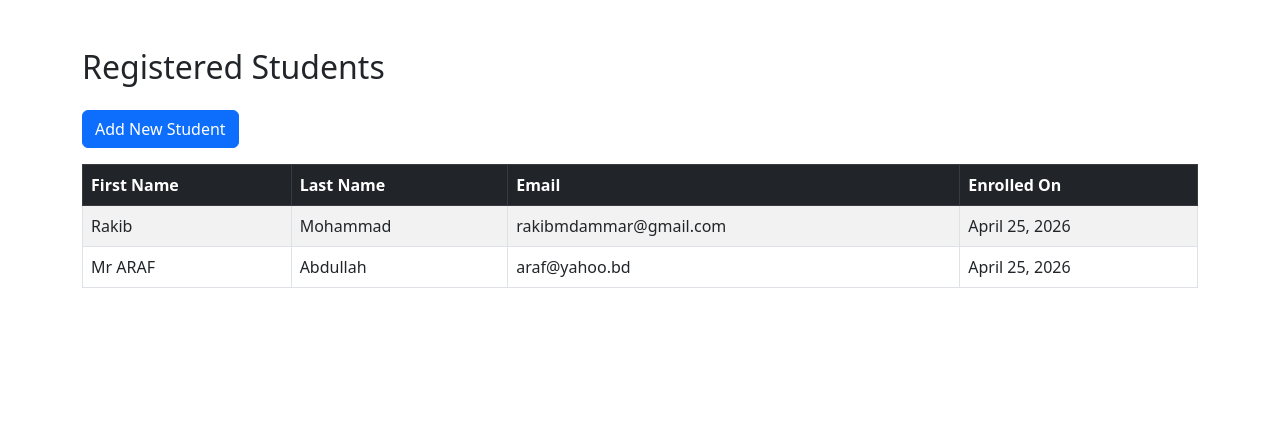
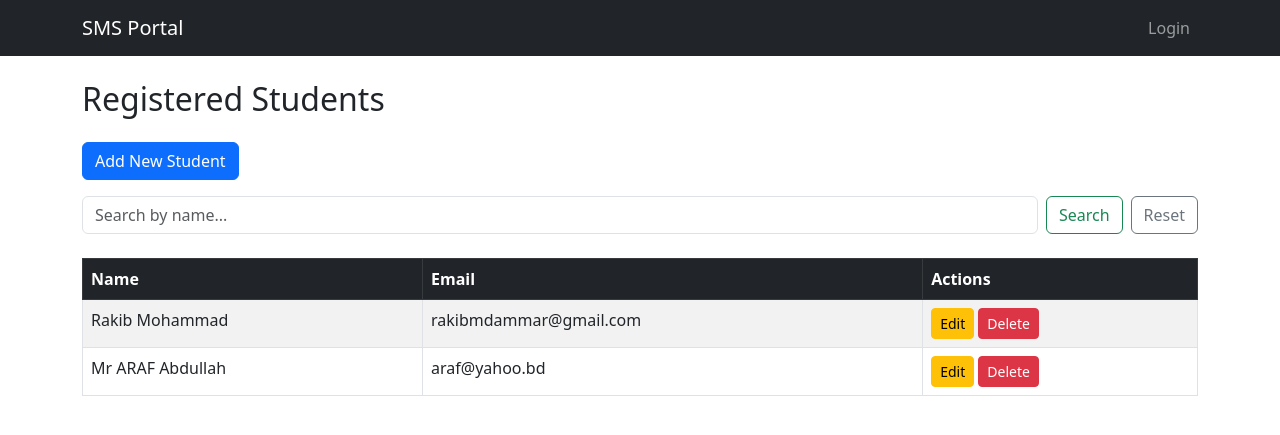
Before and after one commit to RakibmAmmar/learning-django, a Django app: page /students/ in a window 1280 px wide. Shown: the top 435 px of the page. Run offline with Django 5.2, Linux system fonts and the light colour scheme; data comes from the database, SQL or seed files in the repository; both versions use the stored data as it was after the commit.

Commit message:
Added success notifications and search filtering

```diff
--- a/school_management/settings.py
+++ b/school_management/settings.py
@@ -116,3 +116,6 @@ USE_TZ = True
 # https://docs.djangoproject.com/en/6.0/howto/static-files/
 
 STATIC_URL = 'static/'
+LOGIN_URL = 'login'
+LOGIN_REDIRECT_URL = 'student_list'
+LOGOUT_REDIRECT_URL = 'student_list'
--- a/school_management/urls.py
+++ b/school_management/urls.py
@@ -1,9 +1,15 @@
 from django.contrib import admin
 from django.urls import path
 from students.views import student_list, add_student # Update this line
+from django.contrib.auth import views as auth_views # Add this
+from students.views import student_list, add_student, edit_student, delete_student # Update imports
 
 urlpatterns = [
     path('admin/', admin.site.register),
     path('students/', student_list, name='student_list'), # Our new URL
     path('students/add/', add_student, name='add_student'), # New URL
+    path('login/', auth_views.LoginView.as_view(template_name='students/login.html'), name='login'),
+    path('logout/', auth_views.LogoutView.as_view(), name='logout'),
+    path('students/edit/<int:pk>/', edit_student, name='edit_student'),
+    path('students/delete/<int:pk>/', delete_student, name='delete_student'),
 ]
--- /dev/null
+++ b/students/templates/students/base.html
@@ -0,0 +1,37 @@
+<!DOCTYPE html>
+<html>
+<head>
+    <title>School System</title>
+    <link href="https://cdn.jsdelivr.net/npm/bootstrap@5.3.0/dist/css/bootstrap.min.css" rel="stylesheet">
+</head>
+<body>
+    <nav class="navbar navbar-expand-lg navbar-dark bg-dark mb-4">
+        <div class="container">
+            <a class="navbar-brand" href="{% url 'student_list' %}">SMS Portal</a>
+            <div class="navbar-nav">
+                {% if user.is_authenticated %}
+                    <span class="nav-link text-light">Hello, {{ user.username }}</span>
+                    <form action="{% url 'logout' %}" method="post" style="display:inline;">
+                        {% csrf_token %}
+                        <button type="submit" class="btn btn-link nav-link">Logout</button>
+                    </form>
+                {% else %}
+                    <a class="nav-link" href="{% url 'login' %}">Login</a>
+                {% endif %}
+            </div>
+        </div>
+    </nav>
+    <div class="container">
+        {% if messages %}
+    {% for message in messages %}
+        <div class="alert alert-{{ message.tags }} alert-dismissible fade show" role="alert">
+            {{ message }}
+            <button type="button" class="btn-close" data-bs-dismiss="alert" aria-label="Close"></button>
+        </div>
+    {% endfor %}
+{% endif %}
+        {% block content %}
+        {% endblock %}
+    </div>
+</body>
+</html>
--- a/students/templates/students/student_list.html
+++ b/students/templates/students/student_list.html
@@ -1,35 +1,32 @@
-<!DOCTYPE html>
-<html>
-<head>
-    <title>Student List</title>
-    <link href="https://cdn.jsdelivr.net/npm/bootstrap@5.3.0/dist/css/bootstrap.min.css" rel="stylesheet">
-</head>
-<body class="container mt-5">
+{% extends 'students/base.html' %}
+
+{% block content %}
     <h2 class="mb-4">Registered Students</h2>
     <a href="{% url 'add_student' %}" class="btn btn-primary mb-3">Add New Student</a>
+    <form method="GET" class="d-flex mb-4">
+        <input class="form-control me-2" type="search" name="search"
+               placeholder="Search by name..." value="{{ request.GET.search }}">
+        <button class="btn btn-outline-success" type="submit">Search</button>
+        <a href="{% url 'student_list' %}" class="btn btn-outline-secondary ms-2">Reset</a>
+    </form>
     <table class="table table-striped table-bordered">
     <thead class="table-dark">
         <tr>
-                <th>First Name</th>
-                <th>Last Name</th>
+            <th>Name</th>
             <th>Email</th>
-                <th>Enrolled On</th>
-            </tr>
+            <th>Actions</th> </tr>
     </thead>
     <tbody>
         {% for student in students %}
         <tr>
-                <td>{{ student.first_name }}</td>
-                <td>{{ student.last_name }}</td>
+            <td>{{ student.first_name }} {{ student.last_name }}</td>
             <td>{{ student.email }}</td>
-                <td>{{ student.enrollment_date }}</td>
-            </tr>
-            {% empty %}
-            <tr>
-                <td colspan="4">No students found.</td>
+            <td>
+                <a href="{% url 'edit_student' student.pk %}" class="btn btn-sm btn-warning">Edit</a>
+                <a href="{% url 'delete_student' student.pk %}" class="btn btn-sm btn-danger">Delete</a>
+            </td>
         </tr>
         {% endfor %}
     </tbody>
 </table>
-</body>
-</html>
+{% endblock %}
--- a/students/views.py
+++ b/students/views.py
@@ -1,20 +1,58 @@
+from django.contrib.auth.decorators import login_required
 from django.shortcuts import render
 from .models import Student
 from django.shortcuts import render, redirect # Add redirect here
 from .forms import StudentForm # Add this import
+from django.shortcuts import get_object_or_404 # Add this to your imports at the top
+from django.db import models
+from django.contrib import messages # Add this import
 
 def student_list(request):
-    # This line grabs ALL students from the database
-    all_students = Student.objects.all()
-    # This line sends those students to an HTML file (template)
+    query = request.GET.get('search')
+    if query:
+        # This filters students whose first name OR last name contains the search text
+        all_students = Student.objects.filter(
+            models.Q(first_name__icontains=query) |
+            models.Q(last_name__icontains=query)
+        )
+    else:
+        all_students = Student.objects.all()
+
     return render(request, 'students/student_list.html', {'students': all_students})
+@login_required # This is the guard!
+def add_student(request):
 
-def add_student(request):
     if request.method == "POST":
         form = StudentForm(request.POST)
         if form.is_valid():
             form.save()
+            messages.success(request, "Student added successfully!") # Add this
             return redirect('student_list') # Go back to the list after saving
+
     else:
         form = StudentForm()
     return render(request, 'students/add_student.html', {'form': form})
+
+@login_required
+def edit_student(request, pk):
+    # This finds the specific student by their unique ID (pk)
+    student = get_object_or_404(Student, pk=pk)
+
+    if request.method == "POST":
+        form = StudentForm(request.POST, instance=student)
+        if form.is_valid():
+            form.save()
+            messages.success(request, "Student updated successfully!") # Add this
+            return redirect('student_list')
+    else:
+        form = StudentForm(instance=student)
+    return render(request, 'students/add_student.html', {'form': form, 'edit_mode': True})
+
+@login_required
+def delete_student(request, pk):
+    student = get_object_or_404(Student, pk=pk)
+    if request.method == "POST":
+        student.delete()
+        messages.error(request, "Student has been deleted.") # Add this (using error for red color)
+        return redirect('student_list')
+    return render(request, 'students/delete_confirm.html', {'student': student})
```
Also changed, not shown: students/templates/students/add_student.html (+6 -11 lines), students/templates/students/delete_confirm.html (added, +11 -0 lines), students/templates/students/login.html (added, +14 -0 lines), db.sqlite3. Lines whose indentation alone changed are shown as unchanged.
